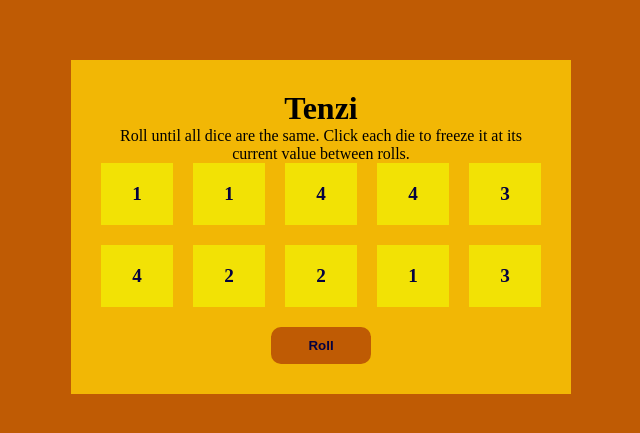
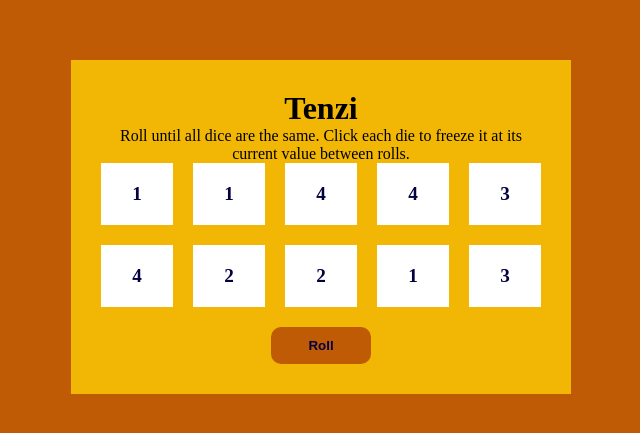
Before and after one commit to kujerocoding/second-tenzi-game, a React (Vite) app: page / in a window 1280 px wide. Shown: the part 173-606 px from the top of the page, without its empty margins (319-959 px from the left). Built offline with nearby package versions, Linux system fonts and the light colour scheme.

Commit message:
add isHeld object to the generateNewDie function and update holdDice function that when the die is clicked it returns the opposite value of the die isHeld and create styles when it's clicked

```diff
--- a/src/App.css
+++ b/src/App.css
@@ -31,7 +31,7 @@ main{
   justify-content: center;
   align-items: center;
   padding: 20px;
-  background-color:#F2E205;
+/*   background-color:#F2E205; */
   color: #030140;
   font-size: 1.2rem;
   font-weight: bolder;
--- a/src/App.jsx
+++ b/src/App.jsx
@@ -22,6 +22,7 @@ const App = () => {
     return {
       id: nanoid(),
       value: die,
+      isHeld: false
     }
   }
 
@@ -30,12 +31,13 @@ const App = () => {
   }
 
   function holdDice(id){
-    console.log(id)
+    return setDice(prevDie => prevDie.map(die => die.id === id ? {...die, isHeld: !die.isHeld} : die))
   }
 
   const dieElements = dice.map(die => <Die
     value={die.value}
     holdDice={() => holdDice(die.id)}
+    isHeld={die.isHeld}
      />)
 
 
--- a/src/Die.jsx
+++ b/src/Die.jsx
@@ -1,8 +1,11 @@
 import React from 'react'
 
 const Die = (props) => {
+    const styles = {
+        backgroundColor : props.isHeld ? "yellow" : "white"
+    }
   return (
-    <div className='die-container' onClick={props.holdDice}>
+    <div className='die-container' onClick={props.holdDice} style={styles}>
       {props.value}
     </div>
   )
```
